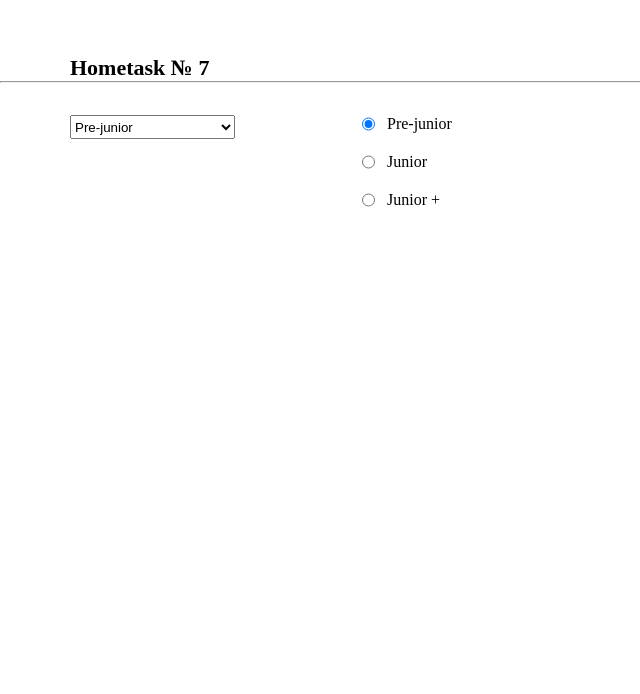
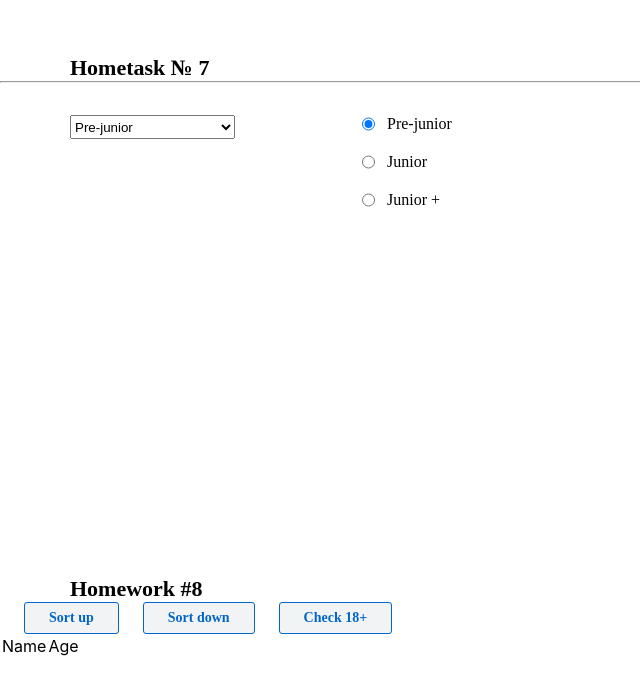
Before and after one commit to Maximaab/hws2, a React (Create React App) app: page /#/junior in a window 1280 px wide. Shown: the part 649-1343 px from the top of the page, without its empty margins (0-640 px from the left). Before the commit the page ends 1094 px from the top, so only its background shows below. Built offline with nearby package versions, Linux system fonts and the light colour scheme.

Commit message:
Commit 07.12

```diff
--- a/src/s2-homeworks/hw05/pages/Junior.tsx
+++ b/src/s2-homeworks/hw05/pages/Junior.tsx
@@ -2,6 +2,7 @@
 import HW6 from "../../hw06/HW6";
 
 import HW7 from '../../hw07/HW7'
+import HW8 from "../../hw08/HW8";
 // import HW8 from '../../hw08/HW8'
 // import HW9 from '../../hw09/HW9'
 
@@ -10,7 +11,7 @@
         <div id={'hw5-page-junior'}>
             <HW6 />
             <HW7 />
-            {/*<HW8 />*/}
+            <HW8 />
             {/*<HW9 />*/}
         </div>
     )
--- a/src/s2-homeworks/hw08/bll/homeWorkReducer.ts
+++ b/src/s2-homeworks/hw08/bll/homeWorkReducer.ts
@@ -1,4 +1,5 @@
-import {UserType} from '../HW8'
+import {UserType} from "../HW8";
+
 
 type ActionType =
     | { type: 'sort'; payload: 'up' | 'down' }
@@ -6,7 +7,8 @@
 
 export const homeWorkReducer = (state: any, action: any): any => { // need to fix any
     switch (action.type) {
-        case 'sort': { // by name
+        case 'sort': {
+           // by name
 
             return state // need to fix
         }
```
